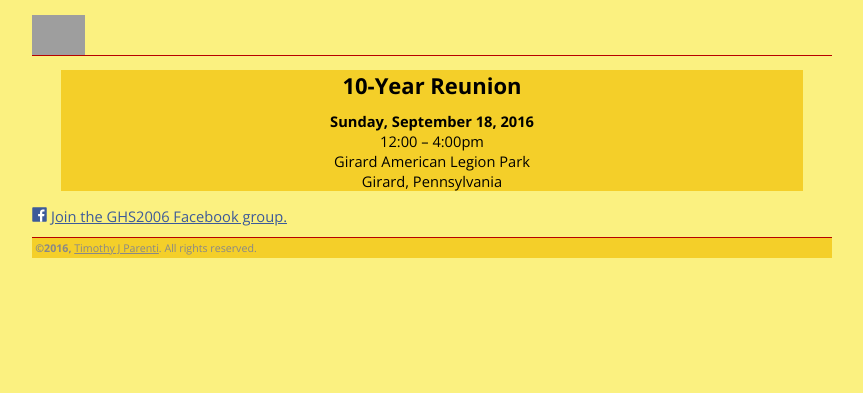
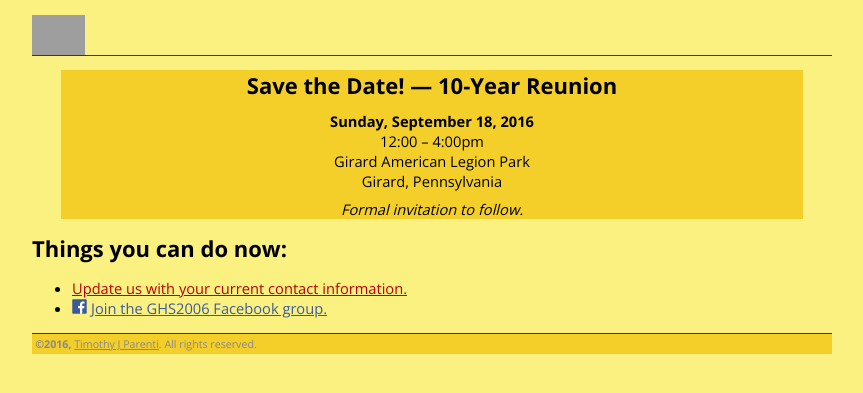
Before and after one commit to timparenti/girard2006, a PHP site: page / in a window 1280 px wide. Shown: the top 393 px of the page, without its empty margins (208-1071 px from the left). Run offline with PHP 8.4, Linux system fonts and the light colour scheme; grey boxes are pictures that could not be loaded.

Commit message:
Adds link to contact update form.

```diff
--- a/index.php
+++ b/index.php
@@ -3,6 +3,7 @@
 <title>Girard High School Class of 2006</title>
 <meta name="viewport" content="width=device-width, initial-scale=1.0">
 <link href="https://fonts.googleapis.com/css?family=Open+Sans:400,700" rel="stylesheet">
+<link rel="icon" type="image/png" href="favicon.png" />
 <style>
 body {
   background: #fbf180;
@@ -62,19 +63,38 @@ img { max-width: 100%; }
 </a>
 </div>
 
+
+
 <div id="reunion">
-<h2>10-Year Reunion</h2>
+<h2>Save the Date! &mdash; 10-Year Reunion</h2>
 <p>
 <b>Sunday, September 18, 2016</b><br>
 12:00 &ndash; 4:00pm<br>
 Girard American Legion Park<br>
 Girard, Pennsylvania
 </p>
+<p>
+<i>Formal invitation to follow.</i>
+</p>
 </div>
 
-<p class="facebook">
+
+
+<div>
+<h2>Things you can do now:</h2>
+<ul>
+
+<li>
+<a href="update" target="_blank">Update us with your current contact information.</a>
+</li>
+
+<li class="facebook">
 <a href="https://www.facebook.com/groups/girard2006/" target="_blank"><img src="img/facebook_icon.svg">Join the GHS2006 Facebook group.</a>
-</p>
+</li>
+
+</ul>
+</div>
+
 
 
 <p id="copyright">
```
Also changed, not shown: .htaccess (added), favicon.png (added), img/girard2006.svg.
